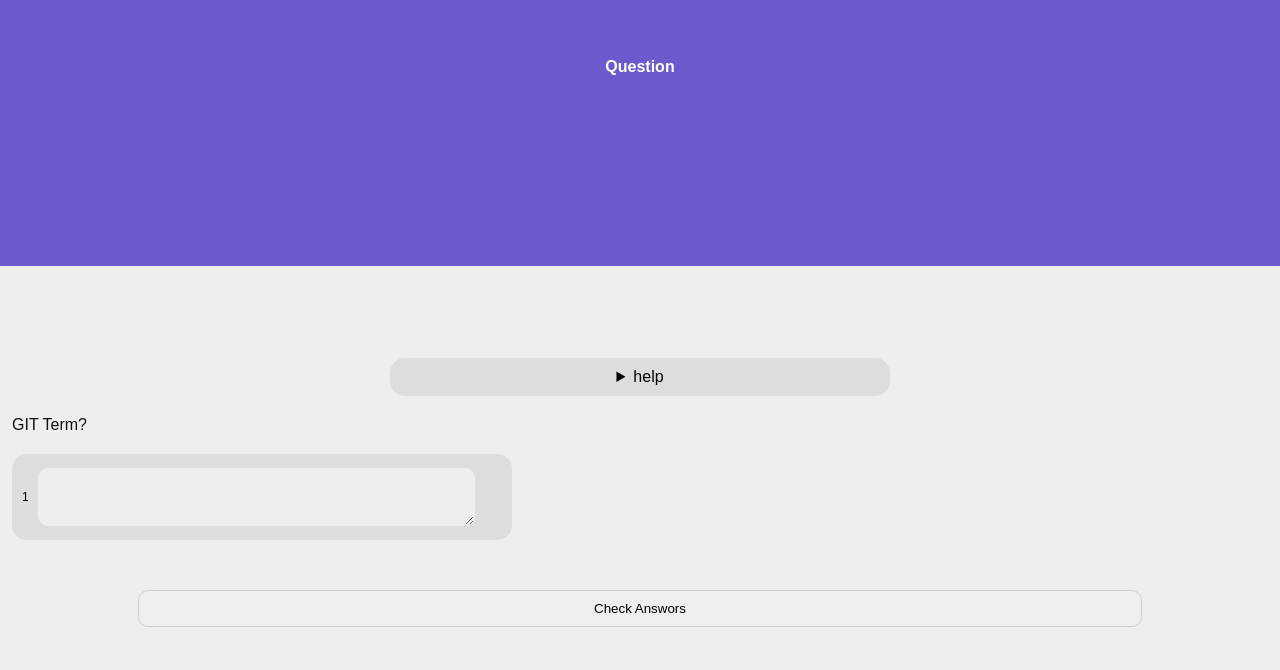
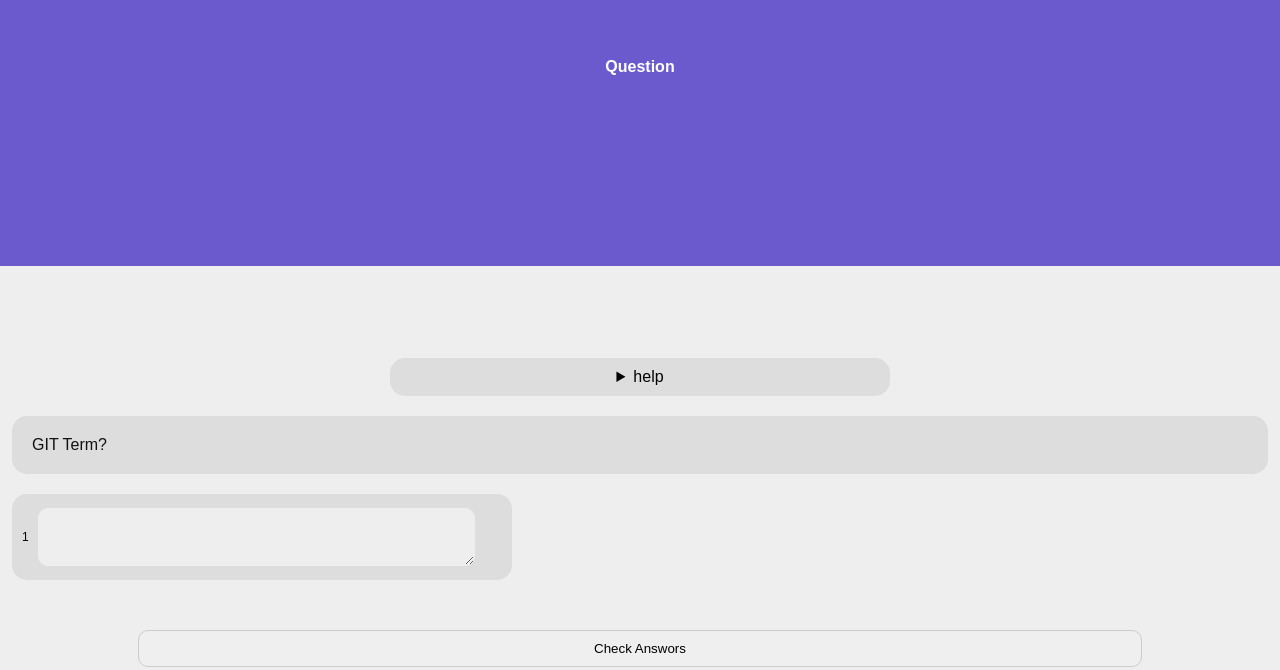
Before and after one commit to developer1100/quiz1, a plain HTML site: page index.html in a window 1280 px wide. Shown: the part 132-802 px from the top of the page. Drawn offline with Linux system fonts and the light colour scheme.

Commit message:
Update style.css

```diff
--- a/css/style.css
+++ b/css/style.css
@@ -53,6 +53,9 @@ h4{
   margin: 20px 0;
   color: #111;
   font-weight: normal;
+  background: #ddd;
+  padding: 20px;
+  border-radius: 15px;
 
 }
 .quiz .item{
```
